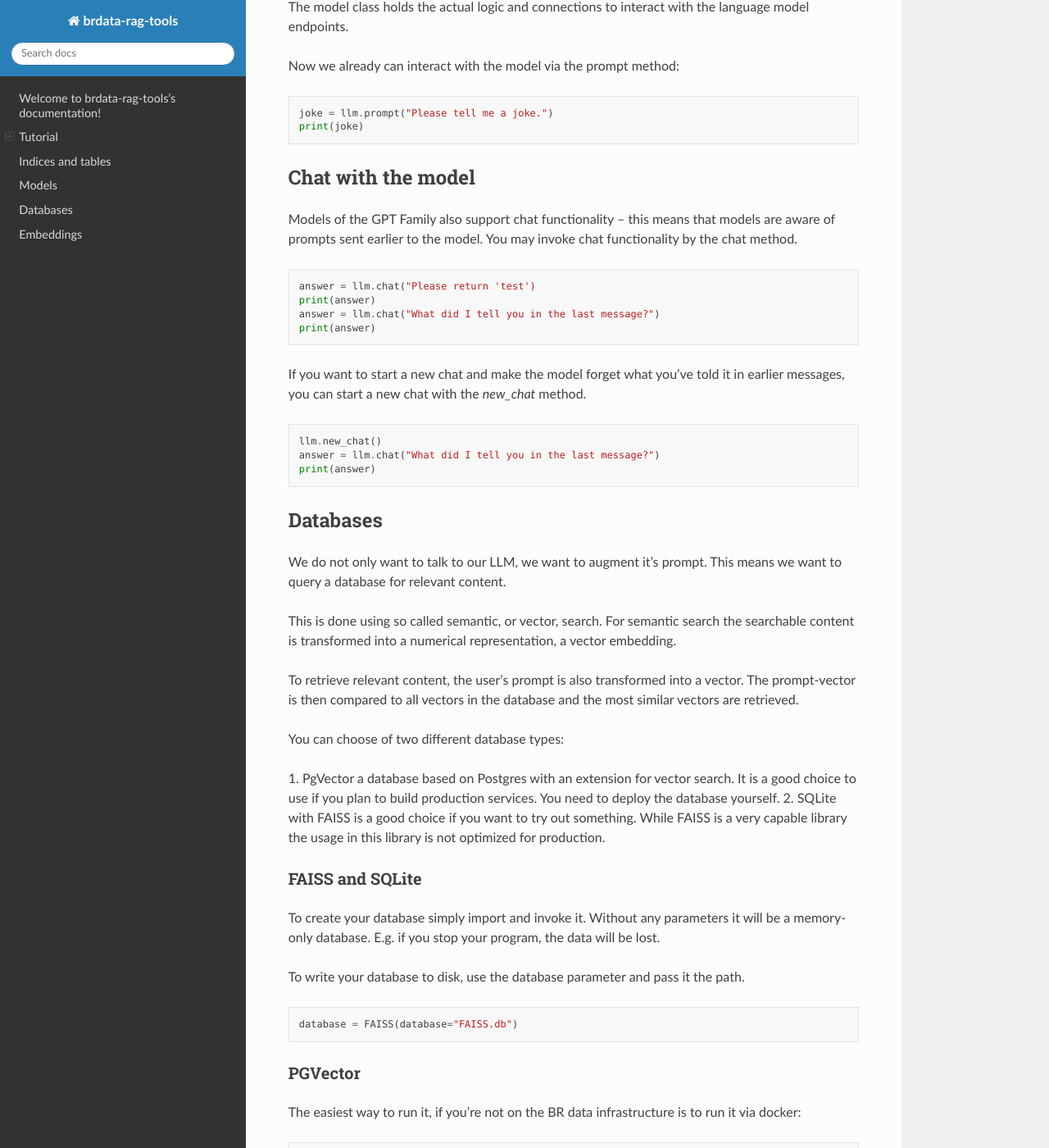
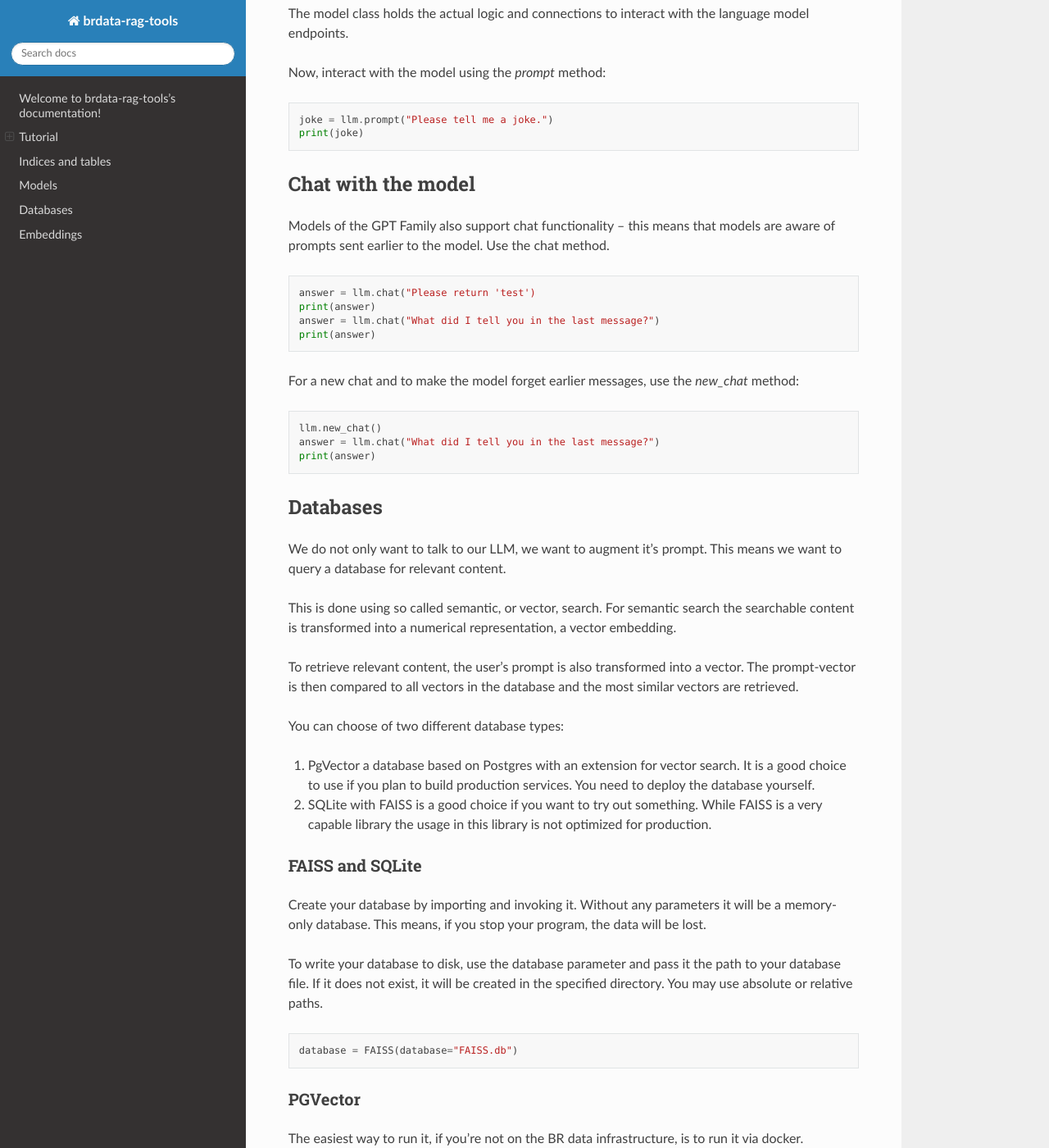
Before and after one commit to br-data/rag-tools-library, a Sphinx documentation site: the page built from docs/source/index.rst, in a window 1280 px wide and 1400 px high, scrolled down 1381 px. Shown: the whole window at 82% size. Built offline with Sphinx 7.4.7 and the Read the Docs theme 2.0.0, drawn with Linux system fonts in a browser that asks for light colours; some of the changed text lies outside the part shown.

Commit message:
:bulb: Rephrased some of the tutorial

```diff
--- a/docs/source/index.rst
+++ b/docs/source/index.rst
@@ -12,24 +12,25 @@ Welcome to brdata-rag-tools's documentation!
    :maxdepth: 2
    :caption: Contents:
 
+
 Tutorial
 ========
 
-Hello to the brdata-rag-tools tutorial. In this brief introduction I will show you how to use the library with a brief
-example.
+Introduction:
+-------------
 
-Installation
-------------
+Welcome to the brdata-rag-tools tutorial. In this brief introduction, I will guide you through using the library with a simple example.
 
-Since the package is hosted on the test instance of pypi, you need to pass the index-url parameter to pip:
+Installation:
+-------------
+
+To install the package from the test instance of PyPI, use the following command:
 
 .. code-block:: bash
 
    python3 -m pip install --index-url https://test.pypi.org/simple/ --no-deps brdata-rag-tools
 
-We install the package without dependencies since most of the dependencies are not hosted on the test instance of pypi.
-You may want to install it with the requirements.txt file from the github repository:
-https://github.com/br-data/rag-tools-library/blob/develop/docs/requirements.txt
+Since most dependencies are not hosted on the test instance, install with the requirements.txt file from the GitHub repository: https://github.com/br-data/rag-tools-library/blob/develop/docs/requirements.txt
 
 .. code-block:: bash
 
@@ -38,7 +39,7 @@ https://github.com/br-data/rag-tools-library/blob/develop/docs/requirements.txt
 Basic Usage
 -----------
 
-First we choose which LLM we want to use by initiating the LLM class with a value from the LLMConfig enum.
+Choose the language model (LLM) you want by initiating the LLM class with a value from the LLMConfig enum.
 
 All LLMs from brdata-rag-tools are connected via an API. The library serves as a wrapper to make the models more easily
 accessible.
@@ -49,8 +50,7 @@ accessible.
 
    llm = LLM(model_name=LLMConfig.GPT35TURBO)
 
-In this example we chose the GPT 3.5 Turbo model, but different flavours of GPT 3 and 4 are available, as well as the
-fine tuned on german text model IGEL and Google's Bison models.
+Select the desired LLM, such as GPT 3.5 Turbo, GPT 3, GPT 4, IGEL, or Google's Bison models.
 
 All GPT models may be used by anyone with an API token, the IGEL and Bison Model is only accessible from BR Data's
 infrastructure.
@@ -67,7 +67,7 @@ The LLM class holds merely the token and the actual model class.
 
 The model class holds the actual logic and connections to interact with the language model endpoints.
 
-Now we already can interact with the model via the prompt method:
+Now, interact with the model using the `prompt` method:
 
 .. code-block:: python
 
@@ -78,7 +78,7 @@ Chat with the model
 -------------------
 
 Models of the GPT Family also support chat functionality – this means that models are aware of prompts sent earlier to
-the model. You may invoke chat functionality by the chat method.
+the model. Use the chat method.
 
 .. code-block:: python
 
@@ -87,8 +87,7 @@ the model. You may invoke chat functionality by the chat method.
    answer = llm.chat("What did I tell you in the last message?")
    print(answer)
 
-If you want to start a new chat and make the model forget what you've told it in earlier messages, you can start a new
-chat with the `new_chat` method.
+For a new chat and to make the model forget earlier messages, use the `new_chat` method:
 
 .. code-block:: python
 
@@ -98,7 +97,6 @@ chat with the `new_chat` method.
 
 Databases
 ----------
-
 We do not only want to talk to our LLM, we want to augment it's prompt. This means we want to query a database for
 relevant content.
 
@@ -110,22 +108,21 @@ to all vectors in the database and the most similar vectors are retrieved.
 
 You can choose of two different database types:
 
-1. PgVector a database based on Postgres with an extension for vector search. It is a good choice to use if you plan to
-build production services. You need to deploy the database yourself.
-2. SQLite with FAISS is a good choice if you want to try out something. While FAISS is a very capable library the usage
-in this library is not optimized for production.
+1. PgVector a database based on Postgres with an extension for vector search. It is a good choice to use if you plan to build production services. You need to deploy the database yourself.
+2. SQLite with FAISS is a good choice if you want to try out something. While FAISS is a very capable library the usage in this library is not optimized for production.
 
 FAISS and SQLite
 ~~~~~~~~~~~~~~~~
 
-To create your database simply import and invoke it. Without any parameters it will be a memory-only database.
-E.g. if you stop your program, the data will be lost.
+Create your database by importing and invoking it. Without any parameters it will be a memory-only database.
+This means, if you stop your program, the data will be lost.
 
 .. code-block:: python
     from brdata_rag_tools.databases import FAISS
     database = FAISS()
 
-To write your database to disk, use the database parameter and pass it the path.
+To write your database to disk, use the database parameter and pass it the path to your database file. If it does not
+exist, it will be created in the specified directory. You may use absolute or relative paths.
 
 .. code-block:: python
 
@@ -135,11 +132,20 @@ To write your database to disk, use the database parameter and pass it the path.
 PGVector
 ~~~~~~~~
 
-The easiest way to run it, if you're not on the BR data infrastructure is to run it via docker:
+The easiest way to run it, if you're not on the BR data infrastructure, is to run it via docker.
+
+The following command is not safe for a production environment! Don't use trust mode in critical applications.
 
 .. code-block:: bash
 
-   docker run -p 5432:5432 arkane/pgvector
+   docker run -p 5432:5432 -e POSTGRES_HOST_AUTH_METHOD=trust ankane/pgvector
+
+Connect to the database with `psql` if you want to make sure pgvector is up and running
+
+.. code-block:: bash
+
+   psql -U postgres -h localhost -p 5432
+
 
 Follow the instructions to set a password or trust all hosts.
 
@@ -195,14 +201,7 @@ The database table
 ~~~~~~~~~~~~~~~~~~
 
 The returned abstract table is an SQLAlchemy table object. You may add your own Columns to it to store data additional
-to the three beforementioned items.
-
-.. code-block:: python
-
-   class Podcast(embedding_table):
-       __tablename__ = "podcast"
-       title: Mapped[str] = mapped_column(String)
-       url: Mapped[str] = mapped_column(String)
+to the three aforementioned items.
 
 Give the table any name you like using the __tablename__ attribute. This is the only necessary field. Other columns,
 like title and url in the example above, are introduced using the SQLAlchemy logic.
@@ -213,12 +212,15 @@ Next, create the tables in the database:
 
 .. code-block:: python
 
+   class Podcast(embedding_table):
+       __tablename__ = "podcast"
+       title: Mapped[str] = mapped_column(String)
+       url: Mapped[str] = mapped_column(String)
+
+   # Create tables
    database.create_tables()
 
-Now that we have made our Podcast Table class, we can actually fill it with content:
-
-.. code-block:: python
-
+   # Fill with content
    podcast1 = Podcast(title="TRUE CRIME - Under Suspicion",
                       id="1",
                       url="example.com",
@@ -234,6 +236,8 @@ Now that we have made our Podcast Table class, we can actually fill it with cont
                       url="bla.com",
                       embedding_source="In Crime Scene History, Niklas Fischer and Hannes Liebrandt, two historians from Ludwig Maximilian University in Munich, leave the lecture hall and travel back to exciting crimes from the past: a mysterious water corpse in the Berlin Landwehr Canal, young Stalin as the leader of a bloody robbery, or the hunt for a war criminal halfway around the world. True crime from history discussed in an entertaining way. The focus is on the question of what this actually has to do with us today. Crime Scene History is a podcast from Bayern 2 in collaboration with the Georg von Vollmar Academy.")
 
+   # Write to database
+   database.write_rows([podcast1, podcast2, podcast3])
 
 Since we ware using SQLAlchemy's Table classes, those tables are the exact representation of what will be stored in our
 database and we will interact only through those Table classes with the content from the vector store.
@@ -241,9 +245,6 @@ database and we will interact only through those Table classes with the content
 Right now, we only have content in our tables and no embedding so far. The embedding is automatically computed when you
 send your table to the database:
 
-.. code-block:: python
-
-   database.write_rows([podcast1, podcast2, podcast3])
 
 Querying the database
 ---------------------
@@ -492,19 +493,14 @@ In this example we will not query an endpoint but only return a dummy value of `
 
 The parent class expects two parameters which you need to pass:
 
-1. The `endpoint` under which the service is available. Since we don't call an external service here, we simply fill in
-a dummy value.
-2. The `auth_token` used for authentication to your service. We leave this with `None` here as we don't call an actual
-endpoint.
+1. The `endpoint` under which the service is available. Since we don't call an external service here, we simply fill in a dummy value.
+2. The `auth_token` used for authentication to your service. We leave this with `None` here as we don't call an actual endpoint.
 
 Each embedder needs two methods:
 
-1. `create_embedding(text)` which takes a string as input and returns the embedding as numpy array. This method is used
-to create the embedding for your user prompt, which is used as an input to the database.
-2. `create_embedding_bulk(rows)` which takes a list of SQLAlchemy table classes as input and assigns the created embedding
-directly to the class's `embedding` attribute. This method is used for ingesting your data into the database. Those
-separate methods exist to allow you to optimize for large throughput during ingest and allows you to minimize the number
-of requests to your service.
+1. `create_embedding(text)` which takes a string as input and returns the embedding as numpy array. This method is used to create the embedding for your user prompt, which is used as an input to the database.
+2. `create_embedding_bulk(rows)` which takes a list of SQLAlchemy table classes as input and assigns the created embedding directly to the class's `embedding` attribute. This method is used for ingesting your data into the database. Those separate methods exist to allow you to optimize for large throughput during ingest and allows you to minimize the number of requests to your service.
+
 
 .. code-block:: python
 
```
